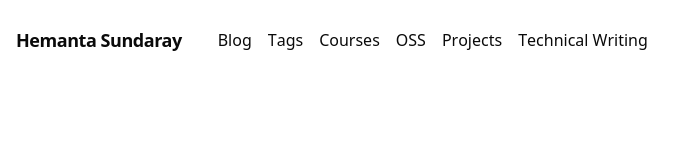
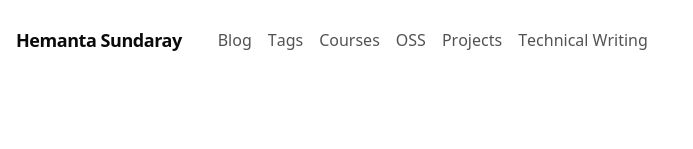
Before and after one commit to sundaray/hemanta-blog, a Next.js app: page / in a window 1280 px wide. Shown: the top 149 px of the page, without its empty margins (0-693 px from the left). Built offline with nearby package versions, Linux system fonts and the light colour scheme.

Commit message:
animation complete

```diff
--- a/components/navigation/nav-links.tsx
+++ b/components/navigation/nav-links.tsx
@@ -14,33 +14,47 @@ import Link from "next/link";
 gsap.registerPlugin(useGSAP, SplitText);
 
 export function NavLinks({ links }: { links: NavItemType[] }) {
-  const [hoveredLink, setHoveredLink] = useState<string | null>(null);
   const pathname = usePathname();
-  const activeLinkHref = links.find((link) => link.href === pathname)?.href;
 
-  const container = useRef(null);
+  const ulContainer = useRef(null);
   const linkRefs = useRef<(HTMLLIElement | null)[]>([]);
   const timelineRefs = useRef<(gsap.core.Timeline | null)[]>([]);
 
-  // ✨ ADDITION: This hook sets the active underline when the page changes.
+  /**
+   * Syncs the underline state with the current route.
+   * Whenever `pathname` changes, this block sets the underline of the active link
+   * to fully visible (scaleX: 1) and collapses all others (scaleX: 0).
+   *
+   * Using `useGSAP` instead of `useEffect` ensures the updates are tied to
+   * the GSAP context for this component, so styles are reverted automatically
+   * if the component unmounts. The `scope` limits the effect to elements
+   * inside `ulContainer`.
+   */
   useGSAP(
     () => {
       linkRefs.current.forEach((li) => {
-        const underline = li?.querySelector(".gsap-underline");
-        if (underline) {
+        const gsapUnderline = li?.querySelector(".gsap-underline");
+        if (gsapUnderline) {
           if (li?.dataset.active === "true") {
-            gsap.set(underline, { scaleX: 1 });
+            gsap.set(gsapUnderline, { scaleX: 1 });
           } else {
-            gsap.set(underline, { scaleX: 0 });
+            gsap.set(gsapUnderline, { scaleX: 0 });
           }
         }
       });
     },
-    { scope: container, dependencies: [pathname, links] },
+    { scope: ulContainer, dependencies: [pathname] },
   );
 
-  const { contextSafe } = useGSAP({ scope: container });
+  const { contextSafe } = useGSAP({ scope: ulContainer });
 
+  /**
+   * This hover animation is triggered after mount (on user interaction),
+   * not during the initial render. Wrapping it in `contextSafe` ensures
+   * the GSAP context from `useGSAP` tracks it as part of this component.
+   * That way, if the component unmounts while the animation is active,
+   * GSAP will automatically clean it up, preventing memory leaks or visual glitches.
+   */
   const handleMouseEnter = contextSafe((index: number) => {
     const targetLi = linkRefs.current[index];
     if (!targetLi) return;
@@ -50,9 +64,8 @@ export function NavLinks({ links }: { links: NavItemType[] }) {
       return;
     }
 
-    const slider = targetLi.querySelector(".text-slider");
-    const cloneText = targetLi.querySelector(".text-clone");
-    // ✨ ADDITION: Use the new, non-conflicting class name
+    const slider = targetLi.querySelector(".gsap-text-slider");
+    const cloneText = targetLi.querySelector(".gsap-text-clone");
     const underline = targetLi.querySelector(".gsap-underline");
 
     const split = new SplitText(cloneText, {
@@ -99,22 +112,18 @@ export function NavLinks({ links }: { links: NavItemType[] }) {
   });
 
   return (
-    <motion.ul
-      ref={container}
-      className="flex space-x-4"
-      onMouseLeave={() => setHoveredLink(null)}
-    >
+    <motion.ul ref={ulContainer} className="flex items-center space-x-4">
       {links.map((link, index) => {
         const isActive = pathname === link.href;
         return (
           <motion.li
-            ref={(el) => (linkRefs.current[index] = el)}
+            ref={(el) => {
+              linkRefs.current[index] = el;
+            }}
             key={link.title}
             className="relative"
-            // ✨ ADDITION: data-active helps GSAP find the active link
             data-active={isActive}
             onMouseEnter={() => {
-              setHoveredLink(link.href);
               handleMouseEnter(index);
             }}
             onMouseLeave={() => handleMouseLeave(index)}
@@ -122,25 +131,22 @@ export function NavLinks({ links }: { links: NavItemType[] }) {
             <Link
               className={cn(
                 "relative block h-6 overflow-hidden transition-colors",
-                isActive && "text-foreground",
+                isActive ? "text-foreground" : "text-neutral-600",
               )}
               href={link.href}
             >
-              <div className="text-slider">
-                <span className="text-original grid h-full place-items-center [font-kerning:none]">
+              <div className="gsap-text-slider">
+                <span className="gsap-text-original grid h-full place-items-center [font-kerning:none]">
                   {link.title}
                 </span>
-                {/* ✨ ADDITION: Added missing classes for alignment and spacing */}
-                <span className="text-clone h-full [font-kerning:none]">
+                <span className="gsap-text-clone h-full [font-kerning:none]">
                   {link.title}
                 </span>
               </div>
             </Link>
-
-            {/* ✨ ADDITION: Replaced the conditional div with a permanent one */}
             <div
               className={cn(
-                "gsap-underline absolute bottom-0 left-0 h-[1.3px] w-full origin-left scale-x-0",
+                "gsap-underline absolute bottom-0 left-0 h-[1.25px] w-full origin-left scale-x-0",
                 isActive ? "bg-foreground" : "bg-muted-foreground",
               )}
             />
```
